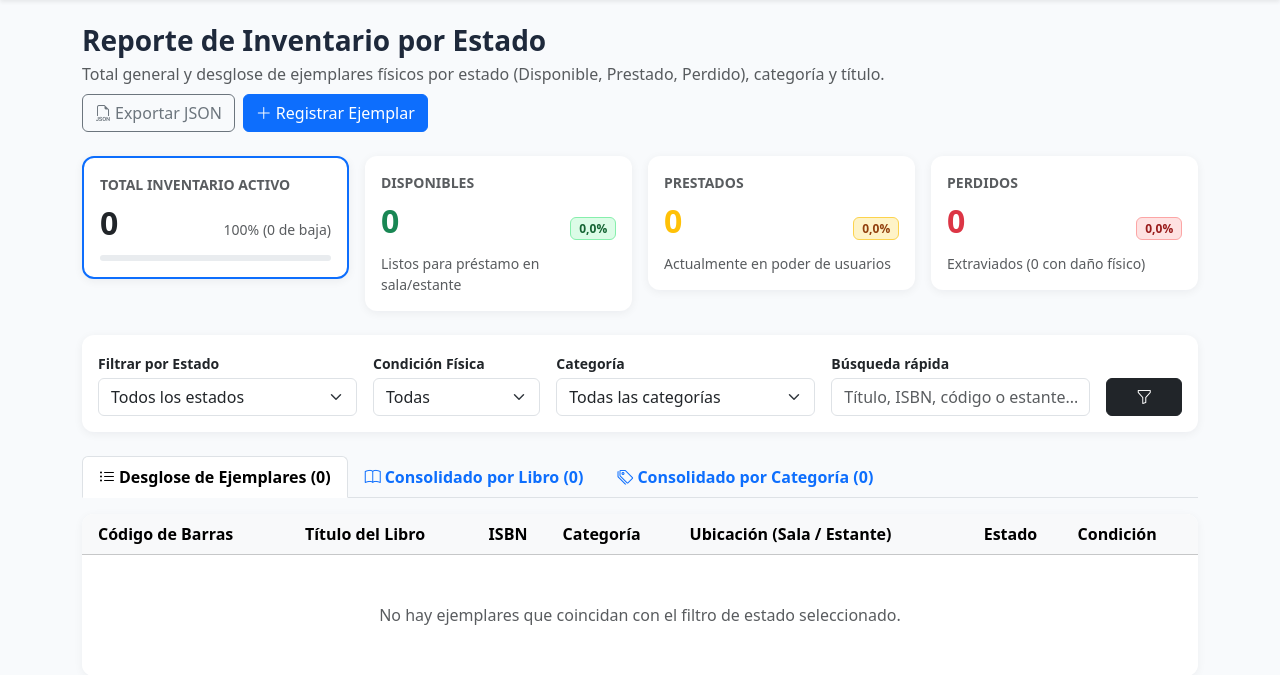
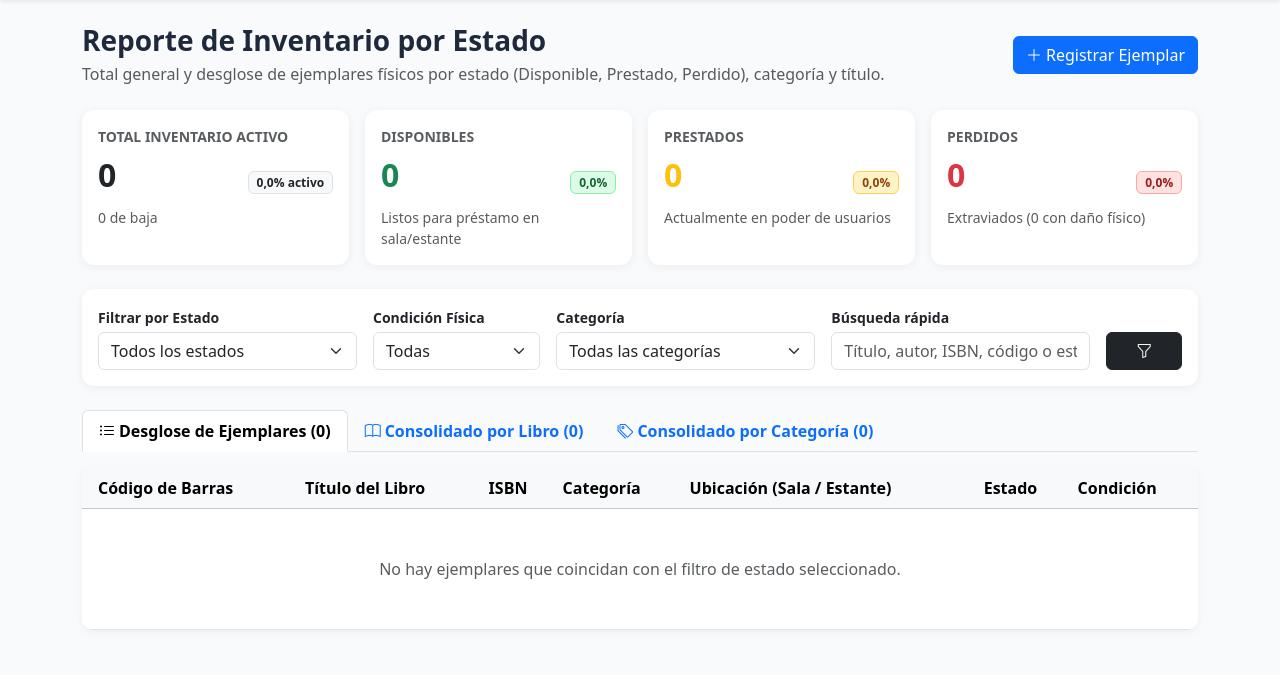
Before and after one commit to ElPeppi/Lab01BD, a Django app: page /reportes/inventario/ in a window 1280 px wide. Shown: the part 56-731 px from the top of the page. Run offline with Django 5.2, Linux system fonts and the light colour scheme; data that the repository does not hold is empty.

Commit message:
Ajustes visuales en reporte de inventario, estado de baja y busqueda por autor

```diff
--- a/backend/ejemplares/forms.py
+++ b/backend/ejemplares/forms.py
@@ -69,7 +69,7 @@ class FiltroEjemplarForm(forms.Form):
         widget=forms.TextInput(
             attrs={
                 "class": "form-control",
-                "placeholder": "Código de barras, título, ISBN o ubicación...",
+                "placeholder": "Código, título, autor, ISBN o ubicación...",
             }
         ),
     )
--- a/backend/ejemplares/templates/ejemplares/lista_ejemplares.html
+++ b/backend/ejemplares/templates/ejemplares/lista_ejemplares.html
@@ -141,7 +141,9 @@
                         <i class="bi bi-geo-alt text-secondary me-1"></i>{{ ej.ubicacion }}
                     </td>
                     <td>
-                        {% if ej.estado == 'disponible' %}
+                        {% if ej.eliminado %}
+                            <span class="badge bg-secondary px-2 py-1">Dado de baja</span>
+                        {% elif ej.estado == 'disponible' %}
                             <span class="badge badge-disponible px-2 py-1">Disponible</span>
                         {% elif ej.estado == 'prestado' %}
                             <span class="badge badge-prestado px-2 py-1">Prestado</span>
--- a/backend/ejemplares/templates/ejemplares/reporte_inventario.html
+++ b/backend/ejemplares/templates/ejemplares/reporte_inventario.html
@@ -11,9 +11,6 @@
         </p>
     </div>
     <div class="d-flex gap-2">
-        <a href="{% url 'ejemplares:api_inventario' %}{% if estado_filtro %}?estado={{ estado_filtro }}{% endif %}" target="_blank" class="btn btn-outline-secondary">
-            <i class="bi bi-filetype-json me-1"></i>Exportar JSON
-        </a>
         <a href="{% url 'ejemplares:crear' %}" class="btn btn-primary">
             <i class="bi bi-plus-lg me-1"></i>Registrar Ejemplar
         </a>
@@ -23,25 +20,20 @@
 <!-- Tarjetas de Resumen Global del Inventario -->
 <div class="row g-3 mb-4">
     <div class="col-md-3">
-        <a href="{% url 'ejemplares:reporte_inventario' %}" class="text-decoration-none">
-            <div class="card card-stat p-3 bg-white {% if not estado_filtro %}border border-primary border-2{% endif %}">
+        <div class="card card-stat p-3 bg-white h-100">
             <div class="text-muted small fw-semibold text-uppercase">Total Inventario Activo</div>
             <div class="d-flex justify-content-between align-items-baseline mt-1">
                 <span class="fs-2 fw-bold text-dark">{{ resumen_global.total }}</span>
-                    <span class="small text-muted">100% ({{ resumen_global.dados_de_baja }} de baja)</span>
+                <span class="badge bg-light text-dark border">{{ resumen_global.pct_activos }}% activo</span>
             </div>
-                <div class="progress mt-2" style="height: 6px;">
-                    <div class="progress-bar bg-success" style="width: {{ resumen_global.pct_disponibles }}%"></div>
-                    <div class="progress-bar bg-warning" style="width: {{ resumen_global.pct_prestados }}%"></div>
-                    <div class="progress-bar bg-danger" style="width: {{ resumen_global.pct_perdidos }}%"></div>
+            <div class="small text-muted mt-2">
+                {{ resumen_global.dados_de_baja }} de baja
             </div>
         </div>
-        </a>
     </div>
 
     <div class="col-md-3">
-        <a href="?estado=disponible{% if categoria_id %}&categoria={{ categoria_id }}{% endif %}{% if q %}&q={{ q }}{% endif %}" class="text-decoration-none">
-            <div class="card card-stat p-3 bg-white {% if estado_filtro == 'disponible' %}border border-success border-2{% endif %}">
+        <div class="card card-stat p-3 bg-white h-100">
             <div class="text-muted small fw-semibold text-uppercase">Disponibles</div>
             <div class="d-flex justify-content-between align-items-baseline mt-1">
                 <span class="fs-2 fw-bold text-success">{{ resumen_global.disponibles }}</span>
@@ -49,12 +41,10 @@
             </div>
             <div class="small text-muted mt-2">Listos para préstamo en sala/estante</div>
         </div>
-        </a>
     </div>
 
     <div class="col-md-3">
-        <a href="?estado=prestado{% if categoria_id %}&categoria={{ categoria_id }}{% endif %}{% if q %}&q={{ q }}{% endif %}" class="text-decoration-none">
-            <div class="card card-stat p-3 bg-white {% if estado_filtro == 'prestado' %}border border-warning border-2{% endif %}">
+        <div class="card card-stat p-3 bg-white h-100">
             <div class="text-muted small fw-semibold text-uppercase">Prestados</div>
             <div class="d-flex justify-content-between align-items-baseline mt-1">
                 <span class="fs-2 fw-bold text-warning">{{ resumen_global.prestados }}</span>
@@ -62,12 +52,10 @@
             </div>
             <div class="small text-muted mt-2">Actualmente en poder de usuarios</div>
         </div>
-        </a>
     </div>
 
     <div class="col-md-3">
-        <a href="?estado=perdido{% if categoria_id %}&categoria={{ categoria_id }}{% endif %}{% if q %}&q={{ q }}{% endif %}" class="text-decoration-none">
-            <div class="card card-stat p-3 bg-white {% if estado_filtro == 'perdido' %}border border-danger border-2{% endif %}">
+        <div class="card card-stat p-3 bg-white h-100">
             <div class="text-muted small fw-semibold text-uppercase">Perdidos</div>
             <div class="d-flex justify-content-between align-items-baseline mt-1">
                 <span class="fs-2 fw-bold text-danger">{{ resumen_global.perdidos }}</span>
@@ -75,7 +63,6 @@
             </div>
             <div class="small text-muted mt-2">Extraviados ({{ resumen_global.danados }} con daño físico)</div>
         </div>
-        </a>
     </div>
 </div>
 
@@ -116,7 +103,7 @@
 
         <div class="col-md-3">
             <label class="form-label small fw-semibold mb-1">Búsqueda rápida</label>
-            <input type="text" name="q" value="{{ q }}" class="form-control" placeholder="Título, ISBN, código o estante...">
+            <input type="text" name="q" value="{{ q }}" class="form-control" placeholder="Título, autor, ISBN, código o estante...">
         </div>
 
         <div class="col-md-1 d-grid">
--- a/backend/ejemplares/views.py
+++ b/backend/ejemplares/views.py
@@ -16,11 +16,11 @@ def _calcular_resumen_estados(queryset):
     """Calcula totales y porcentajes desglosados por estado y condición."""
     agregados = queryset.aggregate(
         total=Count("id_ejemplar"),
-        disponibles=Count("id_ejemplar", filter=Q(estado=Ejemplar.ESTADO_DISPONIBLE)),
-        prestados=Count("id_ejemplar", filter=Q(estado=Ejemplar.ESTADO_PRESTADO)),
-        perdidos=Count("id_ejemplar", filter=Q(estado=Ejemplar.ESTADO_PERDIDO)),
-        buenos=Count("id_ejemplar", filter=Q(condicion=Ejemplar.CONDICION_BUENO)),
-        danados=Count("id_ejemplar", filter=Q(condicion=Ejemplar.CONDICION_DANADO)),
+        disponibles=Count("id_ejemplar", filter=Q(estado=Ejemplar.ESTADO_DISPONIBLE, eliminado=False)),
+        prestados=Count("id_ejemplar", filter=Q(estado=Ejemplar.ESTADO_PRESTADO, eliminado=False)),
+        perdidos=Count("id_ejemplar", filter=Q(estado=Ejemplar.ESTADO_PERDIDO, eliminado=False)),
+        buenos=Count("id_ejemplar", filter=Q(condicion=Ejemplar.CONDICION_BUENO, eliminado=False)),
+        danados=Count("id_ejemplar", filter=Q(condicion=Ejemplar.CONDICION_DANADO, eliminado=False)),
     )
     total = agregados["total"] or 0
     agregados["pct_disponibles"] = round((agregados["disponibles"] / total) * 100, 1) if total else 0.0
@@ -46,11 +46,15 @@ def lista_ejemplares(request):
         if not mostrar_bajas:
             qs = qs.filter(eliminado=False)
         if q:
+            libros_por_autor = LibroAutor.objects.filter(
+                autor__nombre__icontains=q
+            ).values("libro_id")
             qs = qs.filter(
                 Q(codigo_barras__icontains=q)
                 | Q(ubicacion__icontains=q)
                 | Q(libro__titulo__icontains=q)
                 | Q(libro__isbn__icontains=q)
+                | Q(libro_id__in=libros_por_autor)
             )
         if libro:
             qs = qs.filter(libro=libro)
@@ -226,6 +230,13 @@ def reporte_inventario(request):
     )
     resumen_global = _calcular_resumen_estados(base_activos)
     resumen_global["dados_de_baja"] = Ejemplar.objects.filter(eliminado=True).count()
+    total_registrados = resumen_global["total"] + resumen_global["dados_de_baja"]
+    resumen_global["total_registrados"] = total_registrados
+    resumen_global["pct_activos"] = (
+        round((resumen_global["total"] / total_registrados) * 100, 1)
+        if total_registrados
+        else 0.0
+    )
 
     # Aplicar filtros sobre el listado y desglose
     ejemplares_filtrados = base_activos
@@ -249,11 +260,15 @@ def reporte_inventario(request):
         categoria_id = ""
 
     if q:
+        libros_por_autor = LibroAutor.objects.filter(
+            autor__nombre__icontains=q
+        ).values("libro_id")
         ejemplares_filtrados = ejemplares_filtrados.filter(
             Q(codigo_barras__icontains=q)
             | Q(ubicacion__icontains=q)
             | Q(libro__titulo__icontains=q)
             | Q(libro__isbn__icontains=q)
+            | Q(libro_id__in=libros_por_autor)
         )
 
     ejemplares_filtrados = ejemplares_filtrados.order_by("estado", "libro__titulo", "codigo_barras")
@@ -269,6 +284,7 @@ def reporte_inventario(request):
             | Q(isbn__icontains=q)
             | Q(ejemplar__codigo_barras__icontains=q)
             | Q(ejemplar__ubicacion__icontains=q)
+            | Q(id_libro__in=libros_por_autor)
         ).distinct()
 
     desglose_por_libro = (
```
Lines whose indentation alone changed are shown as unchanged.
